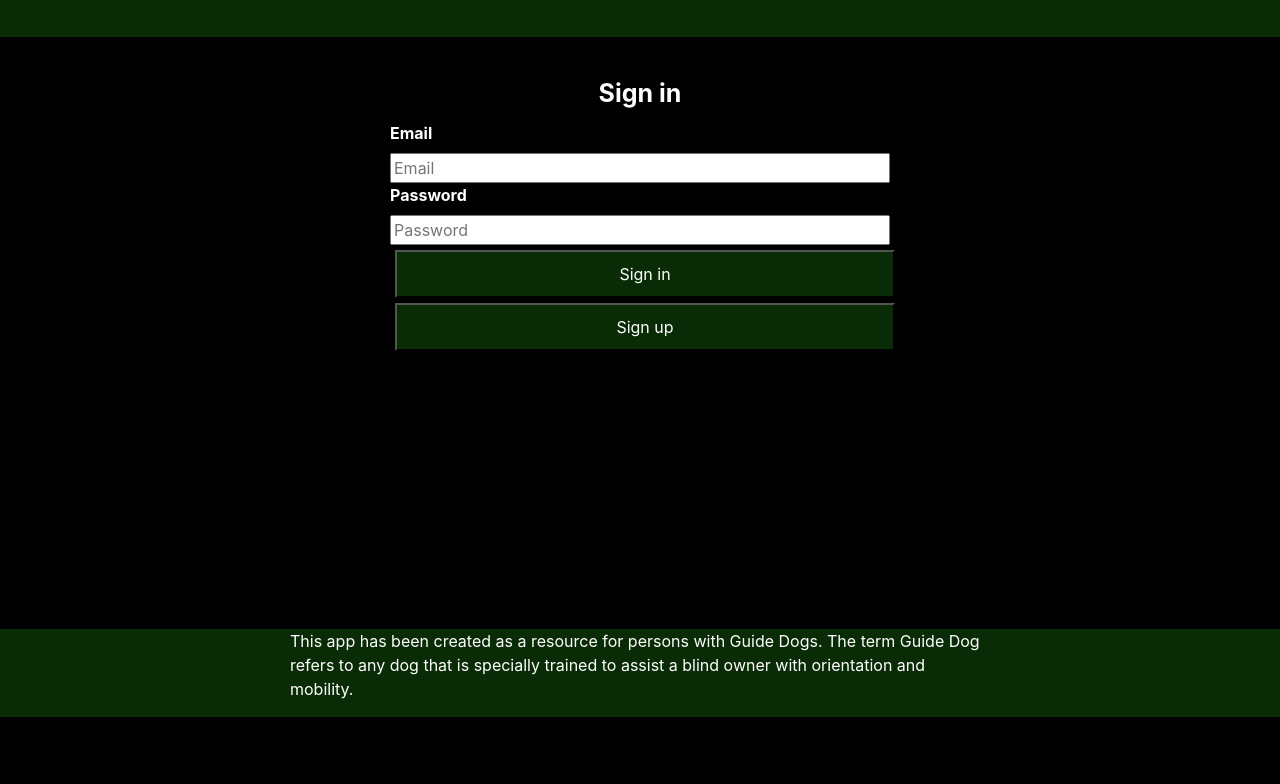
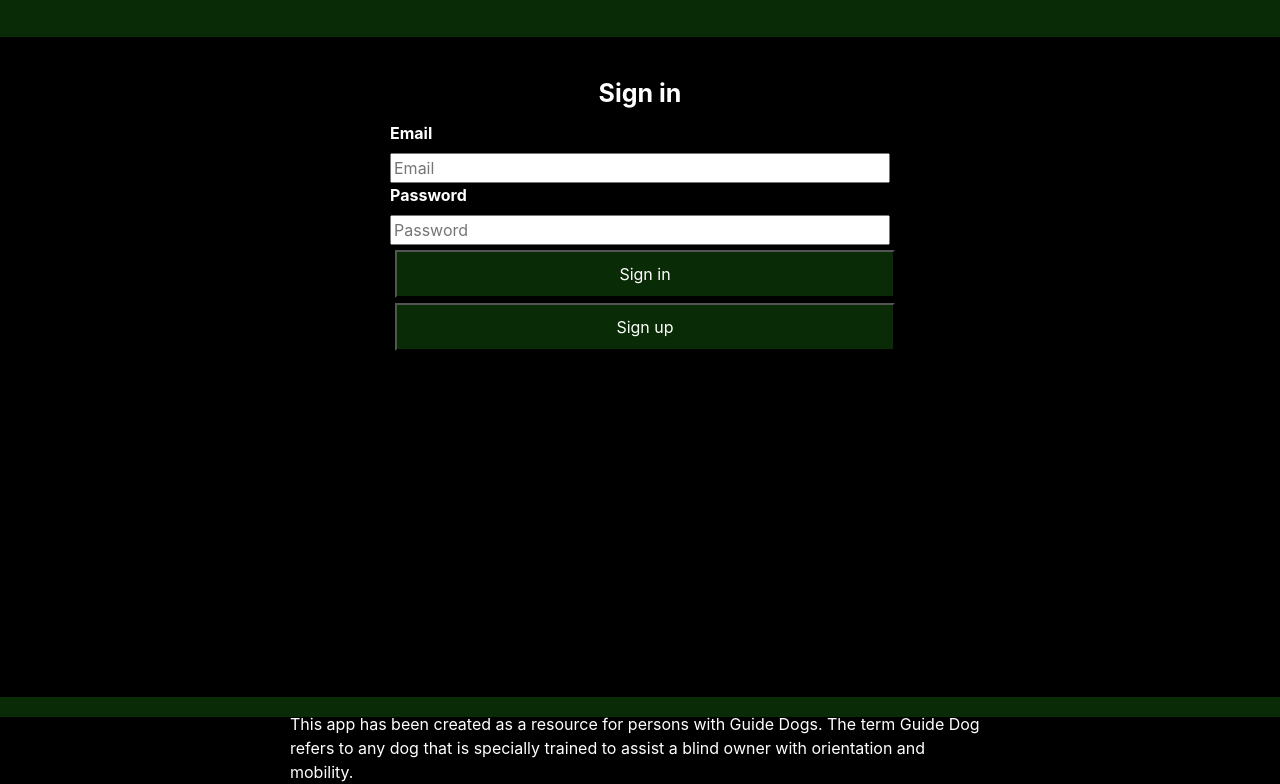
Before and after one commit to Crookinator/guide-dog-log-client, a website built with webpack: page index.html in a window 1280 px wide. Shown: the part 83-867 px from the top of the page. Before the commit the page ends 800 px from the top, so only its background shows below. Built offline with nearby package versions, Linux system fonts and the light colour scheme.

Commit message:
Fixed footer bug
Corrected a bug with the footer where the footer would obstruct the UI and make actionable content not visable.

```diff
--- a/assets/styles/index.scss
+++ b/assets/styles/index.scss
@@ -27,6 +27,7 @@ footer {
 }
 #footertext {
 	max-width: 700px;
+	margin-top: 15px;
 }
 #userAlert {
 	text-align: center;
@@ -133,6 +134,7 @@ footer {
   position: absolute;
   bottom: 0;
   width: 100%;
+	height: 2.5vh;
 }
 
 #post-display > .post {
```
Also changed, not shown: README.md.
